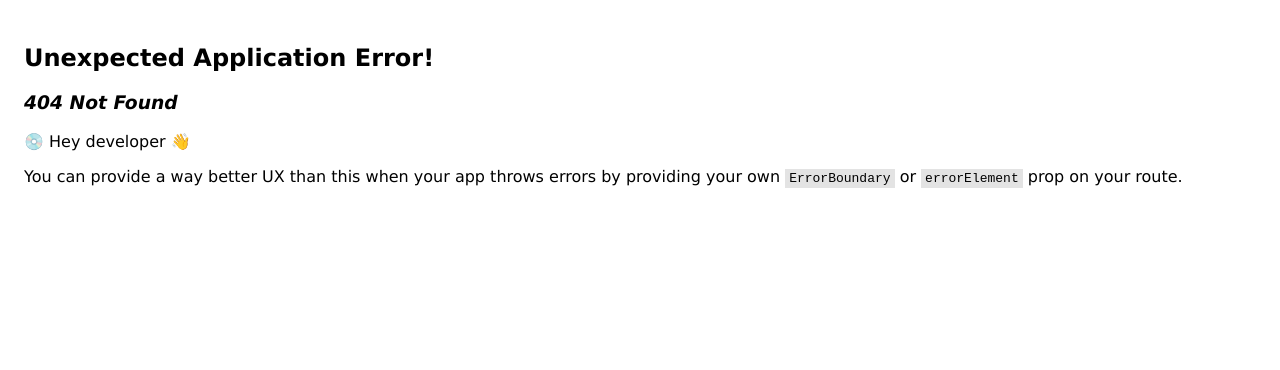
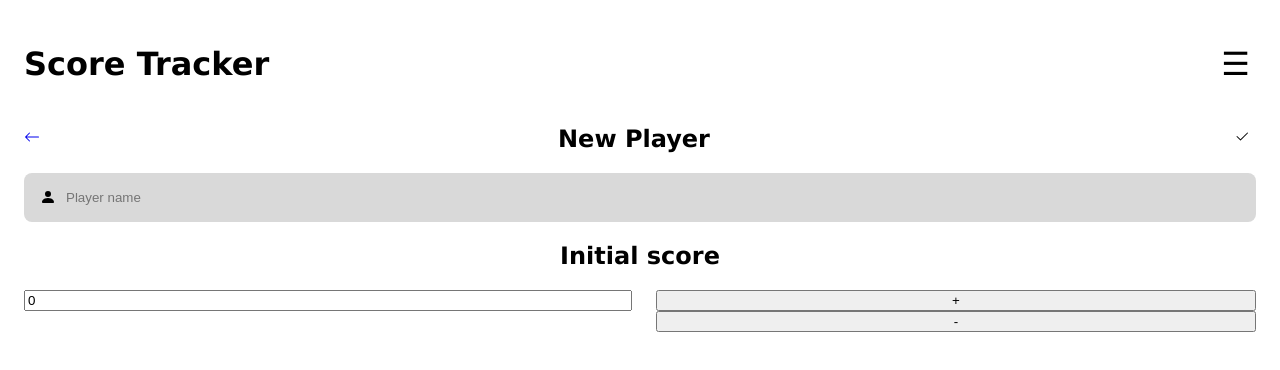
Before and after one commit to aleixanadon/score-tracker, a React (Vite) app: page /score-tracker/newplayer in a window 1280 px wide. Before the commit this address had no page. Shown: the top 370 px of the page. Built offline with nearby package versions, Linux system fonts and the light colour scheme.

Commit message:
trying to use flex to fit items, not finished yet

```diff
--- a/src/common/icons/icons.tsx
+++ b/src/common/icons/icons.tsx
@@ -5,4 +5,28 @@ export const ThreeDots = () => {
       <path d="M9.5 13a1.5 1.5 0 1 1-3 0 1.5 1.5 0 0 1 3 0m0-5a1.5 1.5 0 1 1-3 0 1.5 1.5 0 0 1 3 0m0-5a1.5 1.5 0 1 1-3 0 1.5 1.5 0 0 1 3 0" />
     </svg>
   )
-}
+};
+
+export const ArrowLeft = () => {
+  return (
+    <svg xmlns="http://www.w3.org/2000/svg" width="16" height="16" fill="currentColor" className="bi bi-arrow-left" viewBox="0 0 16 16">
+      <path fill-rule="evenodd" d="M15 8a.5.5 0 0 0-.5-.5H2.707l3.147-3.146a.5.5 0 1 0-.708-.708l-4 4a.5.5 0 0 0 0 .708l4 4a.5.5 0 0 0 .708-.708L2.707 8.5H14.5A.5.5 0 0 0 15 8" />
+    </svg>
+  )
+};
+
+export const Check = () => {
+  return (
+    <svg xmlns="http://www.w3.org/2000/svg" width="16" height="16" fill="currentColor" className="bi bi-check2" viewBox="0 0 16 16">
+      <path d="M13.854 3.646a.5.5 0 0 1 0 .708l-7 7a.5.5 0 0 1-.708 0l-3.5-3.5a.5.5 0 1 1 .708-.708L6.5 10.293l6.646-6.647a.5.5 0 0 1 .708 0" />
+    </svg>
+  )
+};
+
+export const Person = () => {
+  return (
+    <svg xmlns="http://www.w3.org/2000/svg" width="16" height="16" fill="currentColor" className="bi bi-person-fill" viewBox="0 0 16 16">
+      <path d="M3 14s-1 0-1-1 1-4 6-4 6 3 6 4-1 1-1 1zm5-6a3 3 0 1 0 0-6 3 3 0 0 0 0 6" />
+    </svg>
+  )
+};
--- a/src/features/playerStorageSlice.ts
+++ b/src/features/playerStorageSlice.ts
@@ -28,21 +28,6 @@ const initialState: PlayerStorageState = {
       points: 16,
     },
     {
-      id: 1,
-      playerName: "Joe Doe",
-      points: 23,
-    },
-    {
-      id: 2,
-      playerName: "Joe Doe",
-      points: 5,
-    },
-    {
-      id: 3,
-      playerName: "Joe Doe",
-      points: 16,
-    },
-    {
       id: 4,
       playerName: "Joe Doe",
       points: 23,
@@ -54,6 +39,21 @@ const initialState: PlayerStorageState = {
     },
     {
       id: 6,
+      playerName: "Joe Doe",
+      points: 16,
+    },
+    {
+      id: 7,
+      playerName: "Joe Doe",
+      points: 23,
+    },
+    {
+      id: 8,
+      playerName: "Joe Doe",
+      points: 5,
+    },
+    {
+      id: 9,
       playerName: "Joe Doe",
       points: 16,
     },
--- a/src/main.tsx
+++ b/src/main.tsx
@@ -7,6 +7,7 @@ import HomePage from './pages/HomePage/HomePage.tsx'
 import ScoreTrackerPage from './pages/ScoreTrackerPage/ScoreTrackerPage.tsx'
 import { Provider } from 'react-redux'
 import { store } from './store.ts'
+import NewPlayerPage from './pages/NewPlayerPage/NewPlayerPage.tsx'
 
 const router = createBrowserRouter([
   {
@@ -21,6 +22,10 @@ const router = createBrowserRouter([
         path: "/score-tracker/home",
         element: <HomePage />
       },
+      {
+        path: "/score-tracker/newplayer",
+        element: <NewPlayerPage />
+      },
     ]
   }
 ]);
--- /dev/null
+++ b/src/pages/NewPlayerPage/NewPlayerPage.tsx
@@ -0,0 +1,49 @@
+import { Link } from 'react-router-dom'
+import './newPlayerPage.css'
+import { ArrowLeft, Check, Person } from '../../common/icons/icons'
+
+const NewPlayerPage = () => {
+  return (
+    <main>
+      <nav className='new-player-navbar'>
+        <Link to="/score-tracker/">
+          <ArrowLeft />
+        </Link>
+        <h2>New Player</h2>
+        <button className='check-button'>
+          <Check />
+        </button>
+      </nav>
+      <div className='new-player-div'>
+        <Person />
+        <input
+          type="text"
+          name=""
+          id=""
+          placeholder='Player name'
+          className='new-player-input'
+          autoFocus
+        />
+      </div>
+      <h2 className='initial-score-h2'>Initial score</h2>
+      <div className='initial-score-div'>
+        <div className='input-number-div'>
+          <input
+            type="number"
+            name=""
+            id=""
+            placeholder='0'
+            value={0}
+            className='score-input-number'
+          />
+        </div>
+        <div className='initial-score-buttons'>
+          <button className='plus-button'>+</button>
+          <button className='minus-button'>-</button>
+        </div>
+      </div>
+    </main>
+  )
+}
+
+export default NewPlayerPage
--- /dev/null
+++ b/src/pages/NewPlayerPage/newPlayerPage.css
@@ -0,0 +1,60 @@
+
+.new-player-navbar {
+  display: flex;
+  justify-content: space-between;
+  align-items: center;
+}
+
+.check-button {
+  border: none;
+  background-color: transparent;
+}
+
+.new-player-div {
+  display: flex;
+  align-items: center;
+  gap: 0.5em;
+  background-color: #D9D9D9;
+  padding: 1em;
+  border-radius: 8px;
+}
+
+.new-player-input {
+  border: none;
+  background-color: transparent;
+}
+
+.new-player-input:focus {
+  outline: none;
+}
+
+.initial-score-h2 {
+  text-align: center;
+}
+
+.initial-score-div {
+  display: flex;
+  gap: 2em;
+}
+
+.input-number-div {
+  width: 50%;
+  height: 100%;
+}
+
+.score-input-number {
+  width: 100%;
+  height: 100%;
+}
+
+.initial-score-buttons {
+  width: 50%;
+  height: 100%;
+  display: flex;
+  flex-direction: column;
+}
+
+.initial-score-buttons > * {
+  width: 100%;
+  height: 50%;
+}
--- a/src/pages/ScoreTrackerPage/ScoreTrackerPage.tsx
+++ b/src/pages/ScoreTrackerPage/ScoreTrackerPage.tsx
@@ -2,6 +2,7 @@ import './scoreTracker.css'
 import usePlayerStorage from "../../common/hooks/usePlayerStorage"
 import { useEffect } from "react";
 import ScoreContainer from "./components/ScoreContainer/ScoreContainer";
+import { Link } from 'react-router-dom';
 
 const ScoreTrackerPage = () => {
 
@@ -22,7 +23,7 @@ const ScoreTrackerPage = () => {
           <>no players yet...</>
         )
       }
-      <button className="add-player-button">+</button>
+      <Link to="/score-tracker/newplayer" className="add-player-button">+</Link>
     </main>
   )
 }
--- a/src/pages/ScoreTrackerPage/components/ScoreContainer/scoreContainer.css
+++ b/src/pages/ScoreTrackerPage/components/ScoreContainer/scoreContainer.css
@@ -13,7 +13,7 @@
   border-radius: 6px;
 }
 
-.points-box {
+.li-container > .points-box {
   height: 2em;
   width: 2em;
   padding: 0.5em;
@@ -25,11 +25,11 @@
   margin-right: 1em;
 }
 
-.playerName {
+.li-container > .playerName {
   flex-grow: 1;
 }
 
-.minus-button, .plus-button {
+.li-container > .minus-button, .li-container > .plus-button {
   margin-left: 0.3em;
   height: 2em;
   width: 2em;
@@ -42,15 +42,15 @@
   font-size: 1.5em;
 }
 
-.minus-button {
+.li-container > .minus-button {
   background-color: #FF4747;
 }
 
-.plus-button {
+.li-container > .plus-button {
   background-color: #8BDA4D;
 }
 
-.three-dots-button {
+.li-container > .three-dots-button {
   margin-left: 0.5em;
   border: none;
   background-color: transparent;
--- a/src/pages/ScoreTrackerPage/scoreTracker.css
+++ b/src/pages/ScoreTrackerPage/scoreTracker.css
@@ -10,5 +10,13 @@
 	text-align:center;
 	box-shadow: 2px 2px 3px #999;
   border: none;
-  font-size: 3em;
+  font-size: 2em;
+  font-weight: 900;
+  display: flex;
+  justify-content: center;
+  align-items: center;
 }
+
+a {
+  text-decoration: none;
+}
```
